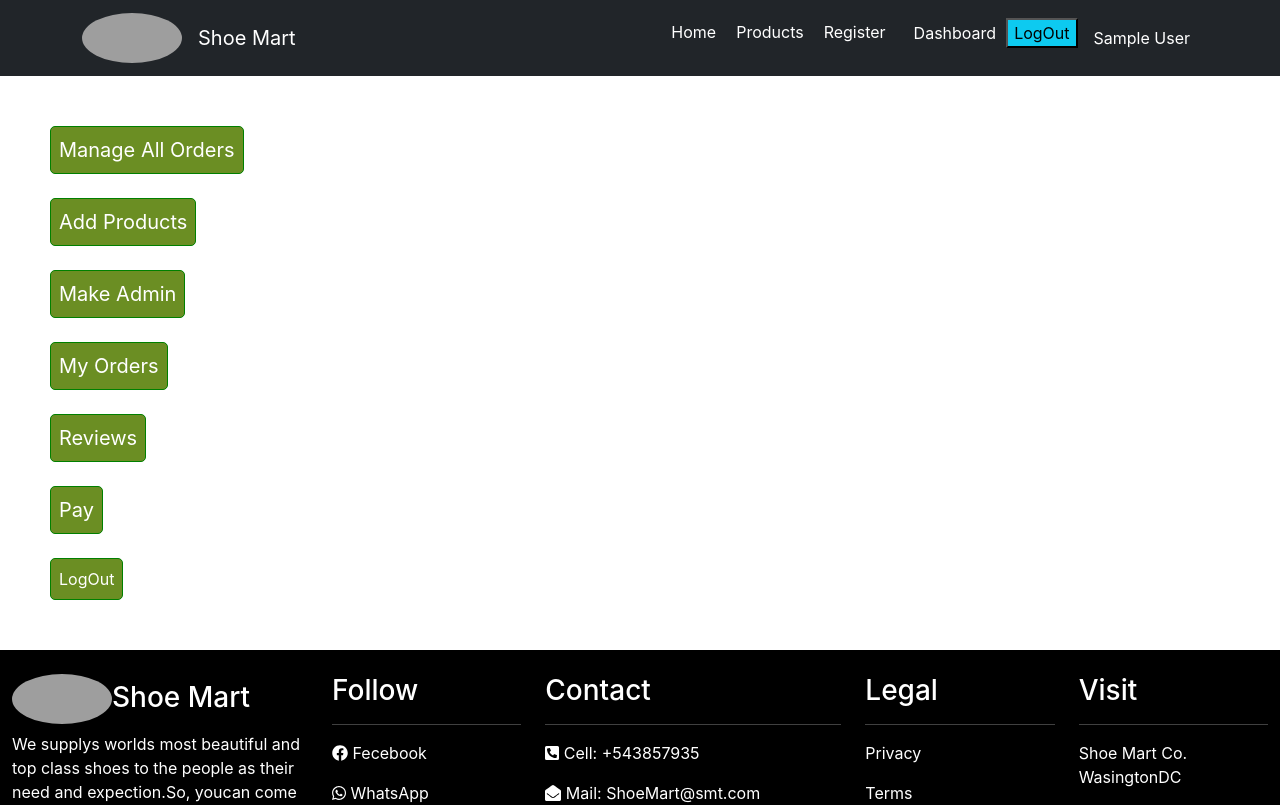
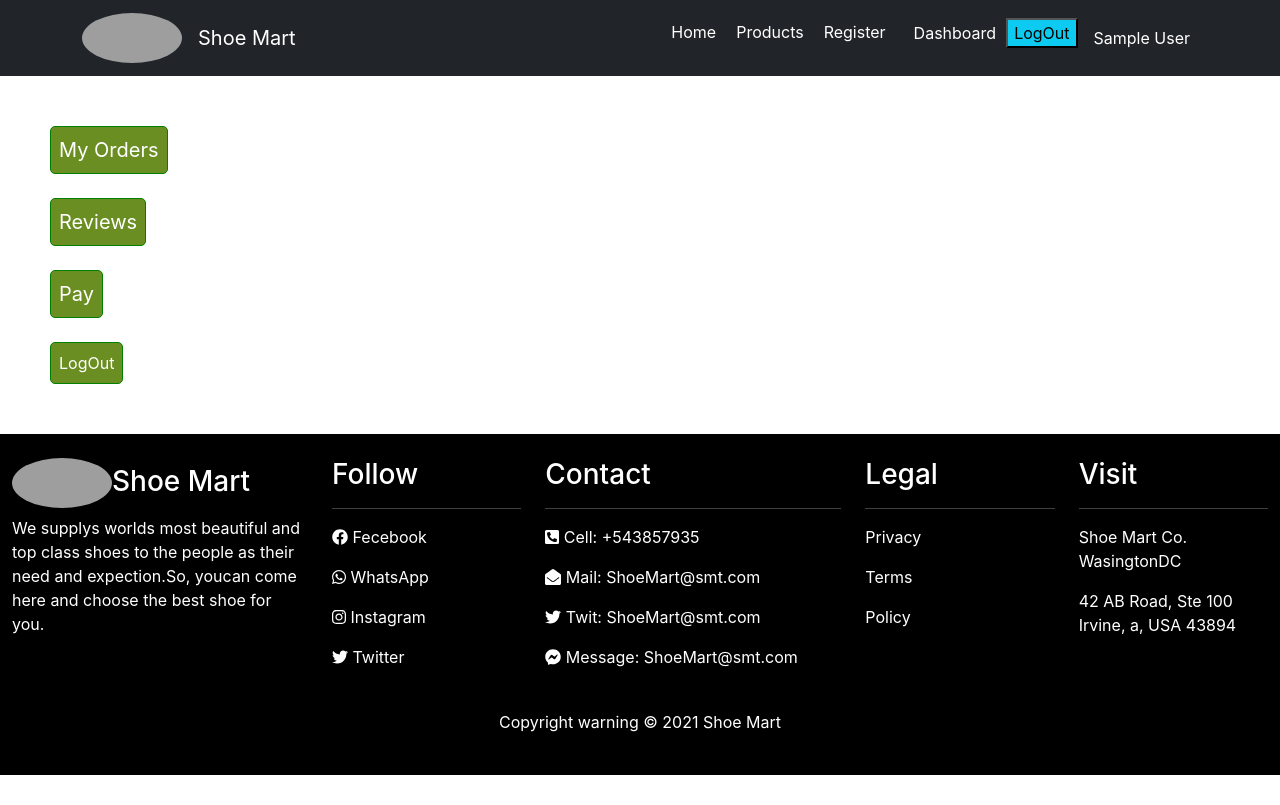
Before and after one commit to sntanju/Shoe_Mart_Website_Client_Site, a React (Create React App) app: page /dashboard in a window 1280 px wide. Shown: the top 805 px of the page. Built offline with nearby package versions, Linux system fonts and the light colour scheme; no server answers; sample sign-in values are in the browser's storage; grey boxes are pictures that could not be loaded.

Commit message:
fixed-admin

```diff
--- a/src/pages/Dashboard/Dashboard/Dashboard.js
+++ b/src/pages/Dashboard/Dashboard/Dashboard.js
@@ -18,15 +18,18 @@ const Dashboard = () => {
         <div className="dashboard-link">
             <div>
 
-            {/* {admin && <div> */}
+            { admin && <div>
             <NavLink to={`${url}/manageAllOrders`} ><button>Manage All Orders</button></NavLink><br /> <br />
             <NavLink to={`${url}/addproducts`}><button>Add Products</button></NavLink><br /><br />
             <NavLink to={`${url}/makeAdmin`}><button>Make Admin</button></NavLink><br /><br />
-            {/* </div>} */}
+            </div>}
 
+            { !admin && <div>
             <NavLink to={`${url}/myOrders`}><button>My Orders</button></NavLink><br /><br />
             <NavLink to={`${url}/addReviews`}><button>Reviews</button></NavLink><br /><br />
             <NavLink to={`${url}/pay`}><button>Pay</button></NavLink><br /> <br />
+            </div>}
+
 
             <button onClick={logout}>LogOut</button>
             </div>
```
